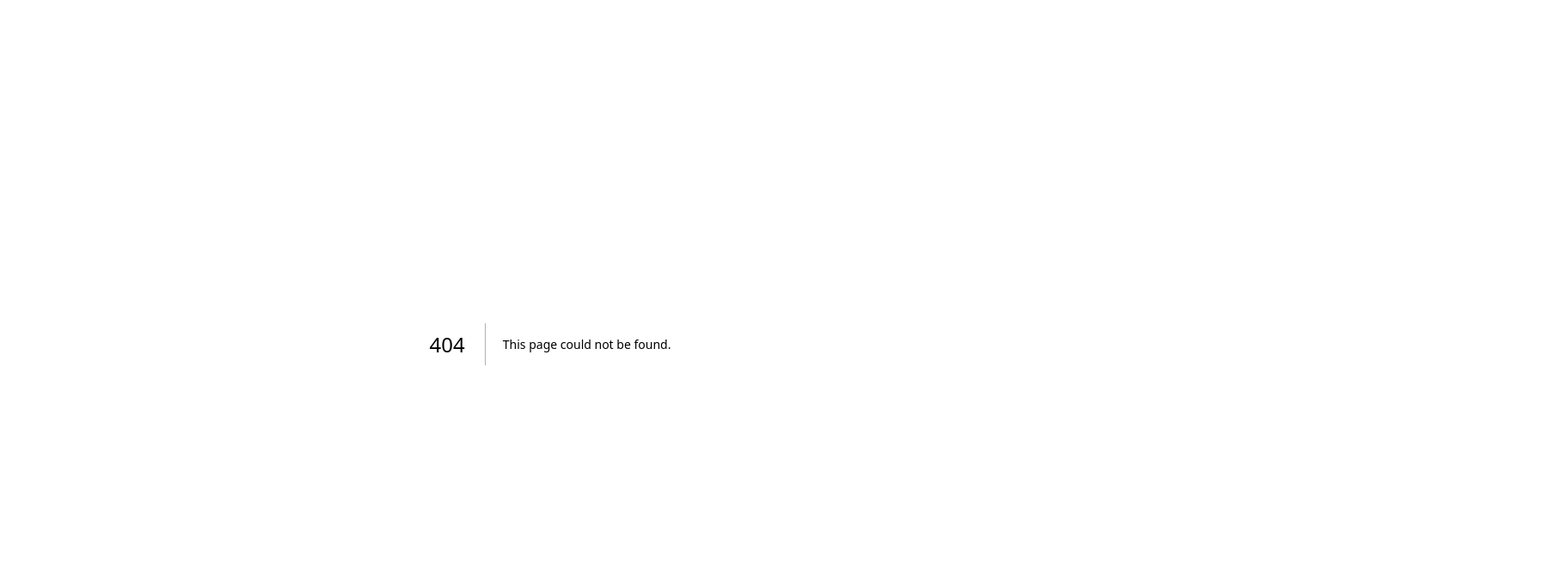
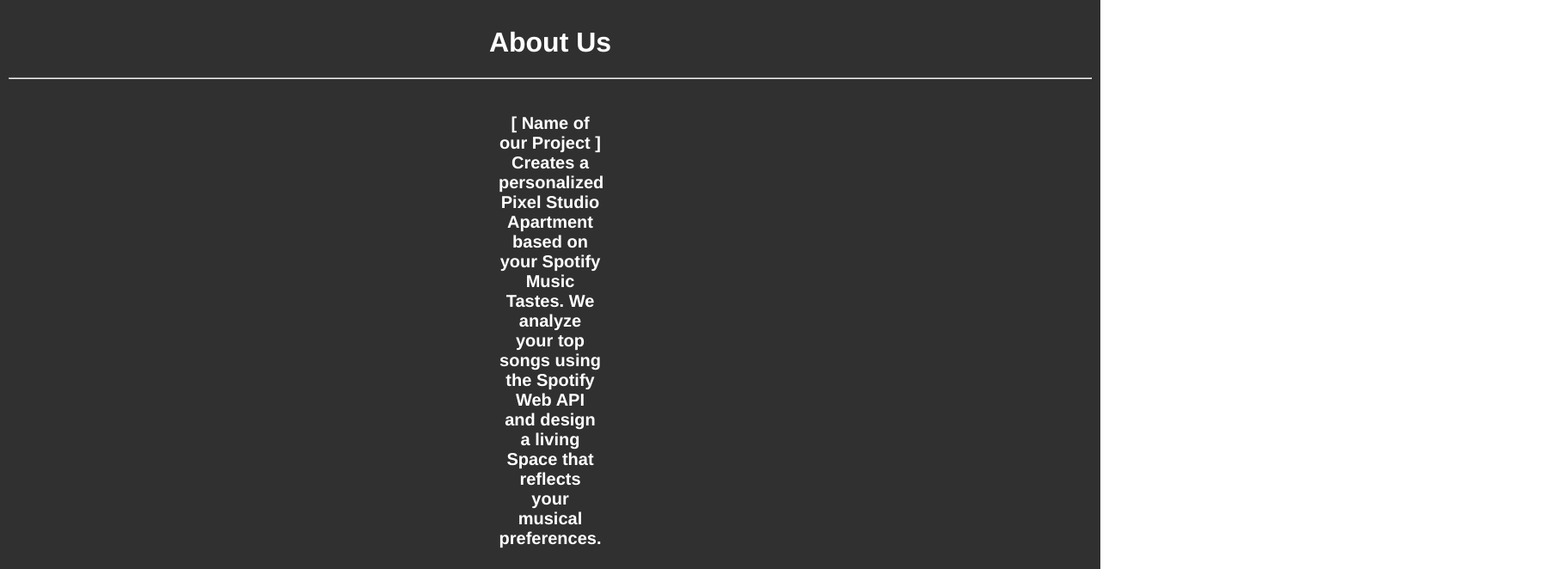
Before and after one commit to DootDaMoop/Studiofy, a Next.js app in the folder client/: page /about in a window 1280 px wide. Before the commit this address had no page. Shown: the top 662 px of the page at 86% size, 1810 px wide, since content can reach past the window. Built offline with nearby package versions, Linux system fonts and the light colour scheme.

Commit message:
First Half of About Page

```diff
--- /dev/null
+++ b/client/pages/about.js
@@ -0,0 +1,38 @@
+import React from 'react'
+import styles from "../styles/About.module.css"
+
+function about() {
+  return (
+    <div className={styles.container}>
+        <h1 className={styles.header}>About Us</h1>
+        <hr></hr>
+        <div>
+            <p className={styles.aboutText}>[ Name of our Project ] Creates a personalized Pixel Studio Apartment based on your Spotify Music Tastes. We analyze your top songs using the Spotify Web API and design a living Space that reflects your musical preferences.
+                <br></br><br></br>You will be able to save Your Studio Apartment and compare the next time you generate a new one with different music tastes! Additionally, you can share your Studio apartment for others to see.
+            </p>
+        </div>
+
+        <h1 className={styles.header}>Meet The Development Team</h1>
+        <hr></hr>
+        <div className={styles.profileContainer}>
+            <div className={styles.profileContent}>
+                <img className={styles.profilePicture} src='/images/jason.png' alt='Jason Profile Picture'></img>
+                <h2 className={styles.header}>Jason Khotsombath</h2>
+                <p className={styles.profileText}>Lead Programmer</p>
+            </div>
+            <div className={styles.profileContent}>
+                <img className={styles.profilePicture} src='/images/ben.png' alt='Lena Profile Picture'></img>
+                <h2 className={styles.header}>Lena Mai</h2>
+                <p className={styles.profileText}>Lead Artist</p>
+            </div>
+            <div className={styles.profileContent}>
+                <img className={styles.profilePicture} src='/images/lena.png' alt='Ben Profile Picture'></img>
+                <h2 className={styles.header}>Ben Tong</h2>
+                <p className={styles.profileText}>UX/UI Design</p>
+            </div>
+        </div>
+    </div>
+  );
+}
+
+export default about
--- a/client/pages/profile.js
+++ b/client/pages/profile.js
@@ -1,5 +1,5 @@
 import React, { useEffect,useState } from 'react'
-import styles from "../styles/apt.module.css"
+import styles from "../styles/Apt.module.css"
 
 function profile() {
     const [profile, setProfile] = useState(null);
@@ -61,7 +61,7 @@
             </div>
                 <ul className={styles.dropdown}>
                     <li >
-                    <a href="#">
+                    <a href="http://localhost:3000/about">
                         <i></i>
                         About Us
                     </a>
@@ -97,7 +97,7 @@
             <h2>Name: {profile.display_name}</h2>
             <p>Email: {profile.email}</p>
             <p>Followers: {profile.followers.total}</p>
-            <img src={profile.images[1].url} alt='spotify profile picture'></img> *
+            <img src={profile.images[1].url} alt='spotify profile picture'></img>
 
             <div className={styles.parent}>
                 <img className={styles.image1} src='/images/apt01_base.png' alt='apt_image'></img>
--- /dev/null
+++ b/client/styles/About.module.css
@@ -0,0 +1,49 @@
+.container {
+    background-color: #303030;
+    min-height: 100vh;
+    padding: 10px;
+    text-align: center;
+}
+
+.header {
+    font-family: Helvetica, sans-serif;
+    font-weight: bold;
+    color: white;
+}
+
+.aboutText {
+    font-family: Helvetica, sans-serif;
+    font-weight: bold;
+    font-size: 20px;
+    color: white;
+    padding-top: 20px;
+    padding-bottom: 20px;
+    margin-left: 285px;
+    margin-right: 285px;
+    padding-left: 285px;
+    padding-right: 285px;
+}
+
+.profileContainer {
+    display: flex;
+}
+
+.profileContent {
+    padding-top: 20px;
+    padding-bottom: 20px;
+    padding-left: 150px;
+    padding-right: 150px;
+}
+
+.profilePicture {
+    width: 300px;
+    height: 300px;
+    border-radius: 50%;
+}
+
+.profileText {
+    font-family: Helvetica, sans-serif;
+    font-weight: bold;
+    font-size: 20px;
+    color: white;
+}
--- a/client/styles/globals.css
+++ b/client/styles/globals.css
@@ -0,0 +1,5 @@
+html, body {
+    margin: 0;
+    padding: 0;
+    height: 100%;
+}
```
Also changed, not shown: 1 other file (tests, documents, lock files or other folders).
